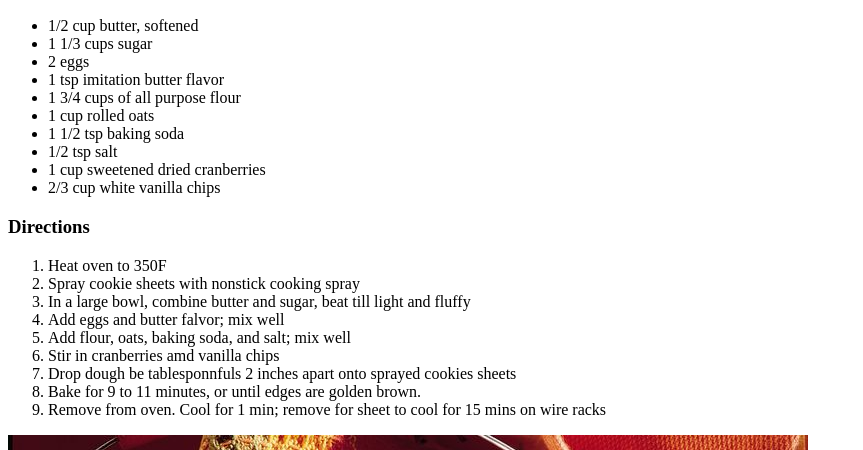
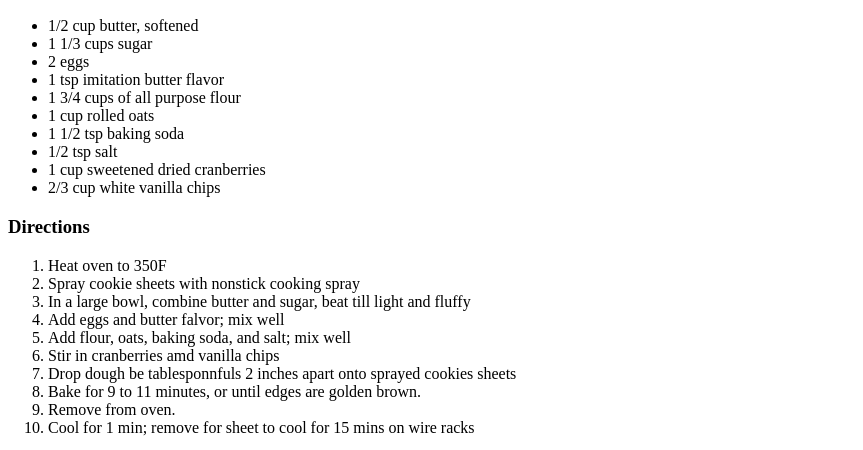
Before and after one commit to dlestage/project1, a plain HTML site: page index.html in a window 1280 px wide. Shown: the part 349-799 px from the top of the page, without its empty margins (0-863 px from the left). Drawn offline with Linux system fonts and the light colour scheme.

Commit message:
added step 10

```diff
--- a/index.html
+++ b/index.html
@@ -47,7 +47,8 @@
           <li>Stir in cranberries amd vanilla chips</li>
           <li>Drop dough be tablesponnfuls 2 inches apart onto sprayed cookies sheets</li>
           <li>Bake for  9 to 11 minutes, or until edges are golden brown.</li>
-          <li>Remove from oven. Cool for 1 min; remove for sheet to cool for 15 mins on wire racks</li>
+          <li>Remove from oven.</li>
+          <li>Cool for 1 min; remove for sheet to cool for 15 mins on wire racks</li>
         </ol>
         <img src="images/cookie_image.jpeg">
    </main>
```
